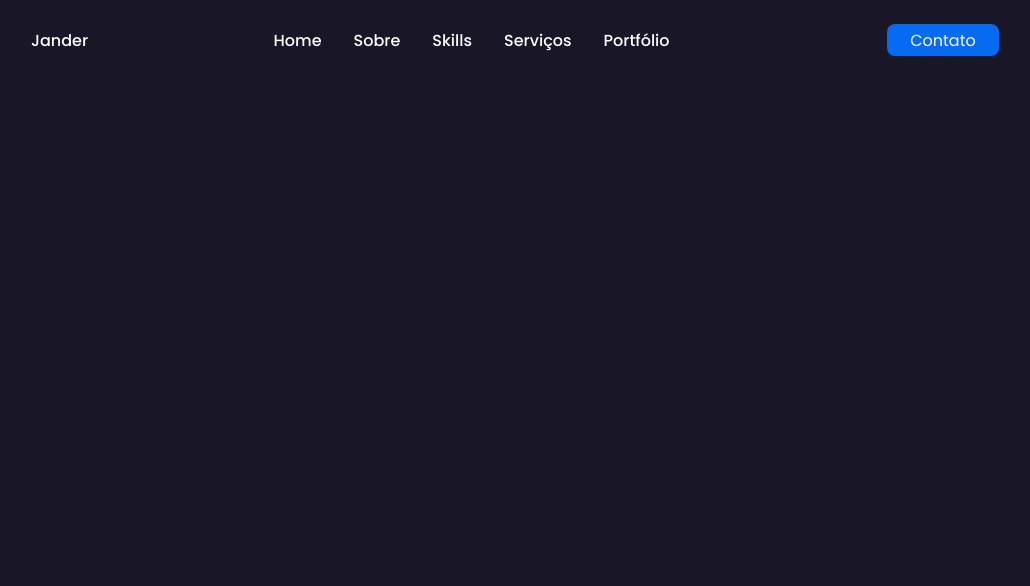
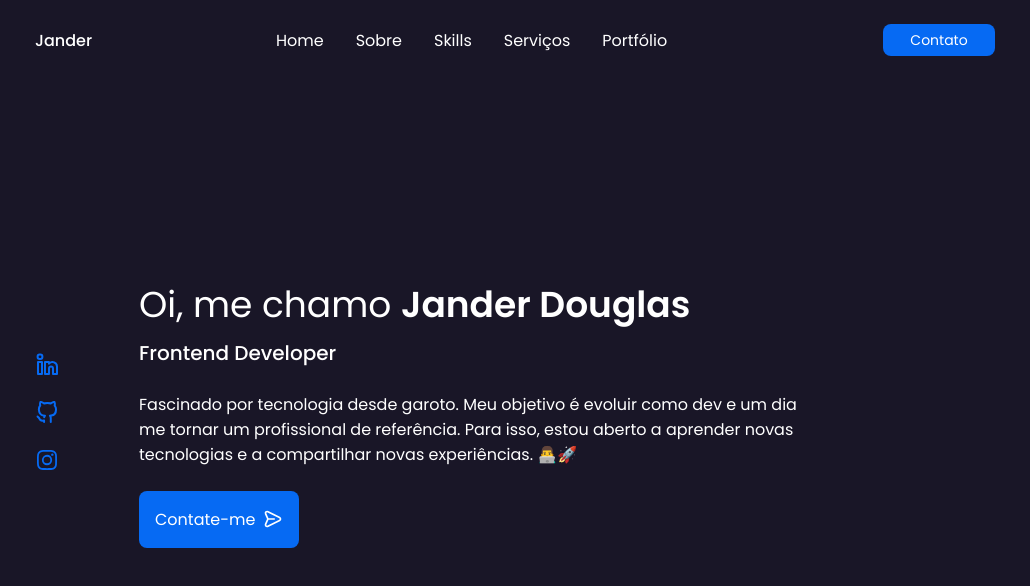
Before and after one commit to janderdev/portfolio, a React (Vite) app: page / in a window 1280 px wide. Shown: the top 586 px of the page, without its empty margins (125-1155 px from the left). Built offline with nearby package versions, Linux system fonts and the light colour scheme.

Commit message:
feat: criado os componentes e a tela home

```diff
--- a/src/App.tsx
+++ b/src/App.tsx
@@ -1,7 +1,11 @@
 import { NavMenu } from "./components/NavMenu";
+import { Home } from "./features/home";
 
-const App = () => {
-  return <NavMenu />;
-};
+const App = () => (
+  <>
+    <NavMenu />
+    <Home />
+  </>
+);
 
 export default App;
--- /dev/null
+++ b/src/components/Button/index.tsx
@@ -0,0 +1,32 @@
+import React from "react";
+import * as Styled from "./styles";
+
+interface ButtonProps {
+  href?: string;
+  target?: string;
+  download?: string;
+  children?: React.ReactNode;
+  onClick?: VoidFunction;
+}
+
+export const Button = ({
+  href,
+  target,
+  download,
+  children,
+  onClick,
+}: ButtonProps) => {
+  const rel = target ? "noreferrer noopener" : "";
+
+  return (
+    <Styled.Button
+      href={href}
+      target={target}
+      rel={rel}
+      onClick={onClick}
+      download={download}
+    >
+      {children}
+    </Styled.Button>
+  );
+};
--- /dev/null
+++ b/src/components/Button/styles.ts
@@ -0,0 +1,20 @@
+import styled from "styled-components";
+import { colors, fonts } from "../../theme";
+
+export const Button = styled.a`
+  display: flex;
+  background: ${colors.blue};
+  color: ${colors.white};
+  padding: 1rem;
+  border-radius: 0.5rem;
+  font-weight: ${fonts.weight.normal};
+  align-items: center;
+  transition: 0.3s;
+  gap: 0.5rem;
+  :hover {
+    background: ${colors.blueLight};
+  }
+  @media screen and (max-width: 767px) {
+    font-size: ${fonts.mobileSize.small};
+  }
+`;
--- /dev/null
+++ b/src/components/ButtonLink/index.tsx
@@ -0,0 +1,34 @@
+import React from "react";
+import * as Styled from "./styles";
+
+interface ButtonLinkProps {
+  id?: string;
+  href?: string;
+  target?: string;
+  children?: React.ReactElement | Array<React.ReactElement>;
+  onClick?: VoidFunction;
+}
+
+export const ButtonLink = ({
+  id,
+  href,
+  target,
+  children,
+  onClick,
+}: ButtonLinkProps) => {
+  const rel = target ? "noreferrer noopener" : "";
+
+  return (
+    <Styled.ButtonLink
+      id={id}
+      href={href}
+      target={target}
+      rel={rel}
+      onClick={onClick}
+    >
+      {children}
+    </Styled.ButtonLink>
+  );
+};
+
+export default ButtonLink;
--- /dev/null
+++ b/src/components/ButtonLink/styles.ts
@@ -0,0 +1,8 @@
+import styled, { keyframes } from "styled-components";
+
+export const ButtonLink = styled.a`
+  display: flex;
+  align-items: center;
+  justify-content: center;
+  cursor: pointer;
+`;
--- a/src/components/NavMenu/styles.ts
+++ b/src/components/NavMenu/styles.ts
@@ -27,7 +27,7 @@ export const Nav = styled.nav`
   }
 
   @media screen and (min-width: 960px) {
-    padding: 0 9.75rem;
+    padding: 0 10rem;
   }
 `;
 
@@ -41,7 +41,7 @@ export const Logo = styled.a`
   }
 `;
 
-export const NavMenu = styled(Logo)<{ open: boolean }>`
+export const NavMenu = styled.div<{ open: boolean }>`
   @media screen and (max-width: 767px) {
     display: grid;
     position: fixed;
@@ -52,15 +52,15 @@ export const NavMenu = styled(Logo)<{ open: boolean }>`
     box-shadow: 0 -1px 4px rgba(0, 0, 0, 0.15);
     border-radius: 1.5rem 1.5rem 0 0;
     bottom: -100%;
-    bottom: ${({ open }) => (open ? "0" : "-100%")};
-    transition: 0.3s;
+    bottom: ${({ open }) => (open ? "-1px" : "-100%")};
+    transition: ${({ open }) => (open ? "ease-in 0.2s" : "ease-out 0.25s")};
     gap: 1.875rem;
   }
 
   @media screen and (min-width: 767px) {
     top: 0;
-    bottom: initial;
-    svg, #contact-item {
+      svg,
+    #contact-item {
       display: none;
     }
   }
@@ -94,6 +94,7 @@ export const NavItem = styled.li`
 `;
 
 export const ContactButton = styled.a`
+  font-size: ${fonts.desktopSize.small};
   display: flex;
   height: 2rem;
   width: 7rem;
--- /dev/null
+++ b/src/components/SocialMedia/index.tsx
@@ -0,0 +1,29 @@
+import * as Styled from "./styles";
+import { iconSizes } from "../../theme";
+import {
+  UilLinkedinAlt,
+  UilGithubAlt,
+  UilInstagram,
+} from "@iconscout/react-unicons";
+import ButtonLink from "../ButtonLink";
+
+const { VITE_LINKEDIN, VITE_GITHUB, VITE_INSTAGRAM } =
+  import.meta.env;
+
+export const SocialMedia = () => {
+  return (
+    <Styled.SocialMedia>
+      <ButtonLink href={VITE_LINKEDIN} target="_blank">
+        <UilLinkedinAlt size={iconSizes.normal} />
+      </ButtonLink>
+
+      <ButtonLink href={VITE_GITHUB} target="_blank">
+        <UilGithubAlt size={iconSizes.normal} />
+      </ButtonLink>
+
+      <ButtonLink href={VITE_INSTAGRAM} target="_blank">
+        <UilInstagram size={iconSizes.normal} />
+      </ButtonLink>
+    </Styled.SocialMedia>
+  );
+};
--- /dev/null
+++ b/src/components/SocialMedia/styles.ts
@@ -0,0 +1,14 @@
+import styled, { keyframes } from "styled-components";
+import { colors, fonts, theme } from "../../theme";
+
+export const SocialMedia = styled.div`
+  display: inline-flex;
+  flex-direction: column;
+  gap: 1.5rem;
+  width: fit-content;
+  margin: 0;
+  color: ${colors.blue};
+  :hover {
+    color: ${colors.blueLight};
+  }
+`;
--- /dev/null
+++ b/src/features/home/index.tsx
@@ -0,0 +1,36 @@
+import React from "react";
+import { Button } from "../../components/Button";
+import { SocialMedia } from "../../components/SocialMedia";
+import { iconSizes } from "../../theme";
+import * as Styled from "./styles";
+import { UilMessage } from "@iconscout/react-unicons";
+
+export const Home = () => {
+  return (
+    <Styled.Container>
+    <Styled.Content>
+      <Styled.Social>
+        <SocialMedia />
+      </Styled.Social>
+      <Styled.Introduce>
+        <Styled.TypoCall>
+          Oi, me chamo <Styled.TypoName>Jander Douglas</Styled.TypoName>
+        </Styled.TypoCall>
+        <Styled.TypoStack>Frontend Developer</Styled.TypoStack>
+      </Styled.Introduce>
+
+      <Styled.Paragraph>
+        Fascinado por tecnologia desde garoto. Meu objetivo é evoluir como dev e
+        um dia me tornar um profissional de referência. Para isso, estou aberto
+        a aprender novas tecnologias e a compartilhar novas experiências. 👨‍💻🚀
+      </Styled.Paragraph>
+      <Styled.Button>
+        <Button href="#contact">
+          Contate-me
+          <UilMessage size={iconSizes.small} />
+        </Button>
+      </Styled.Button>
+    </Styled.Content>
+    </Styled.Container>
+  );
+};
--- /dev/null
+++ b/src/features/home/styles.ts
@@ -0,0 +1,88 @@
+import styled, { keyframes } from "styled-components";
+import { colors, fonts, theme } from "../../theme";
+
+export const Container = styled.div`
+  display: flex;
+  height: 100vh;
+  align-items: center;
+
+  @media screen and (min-width: 768px) {
+    padding: 0 10rem;
+  }
+`
+
+export const Content = styled.div`
+  display: grid;
+  grid-template-areas:
+    "social introduce"
+    "description description"
+    "button button";
+  grid-template-columns: 1.5rem auto;
+  column-gap: 2rem;
+  row-gap: 1.5rem;
+  align-self: center;
+  justify-self: center;
+  margin-top: 1.5rem;
+
+  @media screen and (min-width: 767px) {
+    grid-template-areas:
+    "social introduce"
+    "social description"
+    "social button";
+    column-gap: 5rem;
+  }
+
+  @media screen and (max-width: 767px) {
+    margin: 0 1.5rem 5rem 1.5rem;
+  }
+`;
+
+export const Social = styled.div`
+  display: flex;
+  align-items: center;
+  width: fit-content;
+  grid-area: social;
+`;
+
+export const Introduce = styled.div`
+  display: flex;
+  justify-content: center;
+  width: 100%;
+  flex-direction: column;
+  grid-area: introduce;
+  font-size: ${fonts.mobileSize.big};
+  font-weight: ${fonts.weight.normal};
+  gap: 0.375rem;
+  @media screen and (min-width: 768px) {
+    font-size: ${fonts.desktopSize.h1};
+  }
+`;
+
+export const TypoCall = styled.div``;
+
+export const TypoName = styled.span`
+  font-weight: ${fonts.weight.semiBold};
+`;
+
+export const TypoStack = styled.div`
+  font-size: ${fonts.mobileSize.h3};
+  font-weight: ${fonts.weight.medium};
+  @media screen and (min-width: 768px) {
+    font-size: ${fonts.desktopSize.h3};
+  }
+`;
+
+export const Paragraph = styled.div`
+  grid-area: description;
+  font-size: ${fonts.mobileSize.normal};
+  @media screen and (min-width: 768px) {
+    max-width: 42rem;
+    font-size: ${fonts.desktopSize.normal};
+  }
+`;
+
+export const Button = styled.div`
+  grid-area: button;
+  width: 100%;
+  display: flex;
+`;
--- a/src/globalStyles.ts
+++ b/src/globalStyles.ts
@@ -9,6 +9,7 @@ export const GlobalStyles = createGlobalStyle`
     padding: 0;
     border: 0;
     box-sizing: border-box;
+    -webkit-tap-highlight-color: transparent;
   }
 
   body {
@@ -37,11 +38,20 @@ export const GlobalStyles = createGlobalStyle`
     list-style: none;
   }
 
-  a {
-    text-decoration: none;
+  li {
+    cursor: pointer;
   }
 
   button {
     cursor: pointer;
   }
+
+  a {
+    text-decoration: none;
+    pointer-events: painted;
+    cursor: pointer;
+    :-webkit-any-link {
+      color: inherit;
+    }
+  }
 `;
--- a/src/vite-env.d.ts
+++ b/src/vite-env.d.ts
@@ -1,2 +1,6 @@
 /// <reference types="vite/client" />
 declare module '@iconscout/react-unicons';
+declare module '*.pdf' {
+  const src: string;
+  export default src;
+}
```
Also changed, not shown: 2 other files (tests, documents, lock files or other folders).
